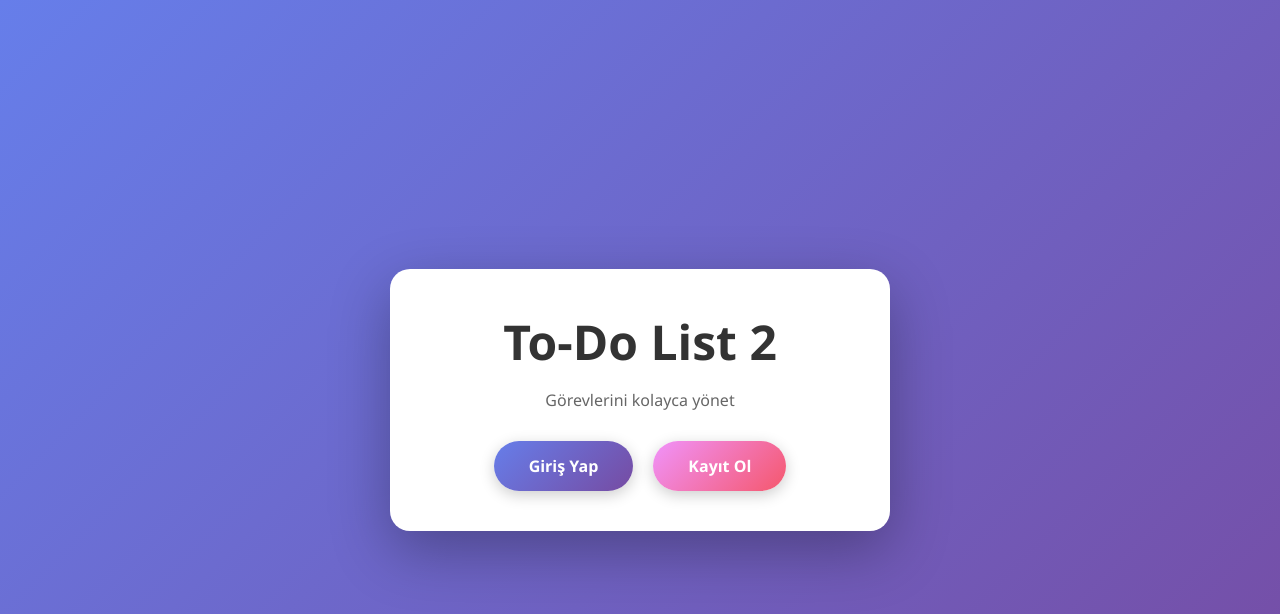
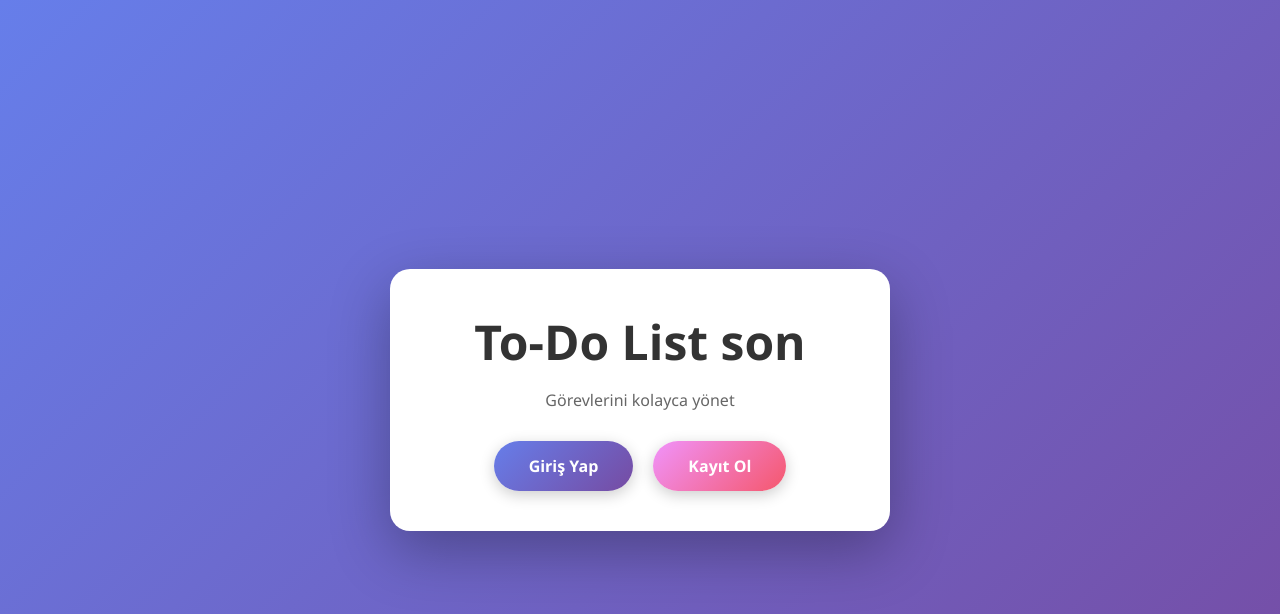
Before and after one commit to deryauguz/to-do-app, a Flask app: page / in a window 1280 px wide. Shown: the top 614 px of the page. Run offline with Flask 3, Linux system fonts and the light colour scheme.

Commit message:
dashboard.html datetime hatasi duzeltildi, landing.html guncellendi

```diff
--- a/app/templates/landing.html
+++ b/app/templates/landing.html
@@ -8,7 +8,7 @@
 </head>
 <body>
     <div class="container">
-        <h1> To-Do List 2</h1>
+        <h1> To-Do List son</h1>
         <p style="text-align: center; margin-bottom: 30px;">Görevlerini kolayca yönet</p>
         <div class="button-group">
             <a href="{{ url_for('login') }}" class="btn">Giriş Yap</a>
```
